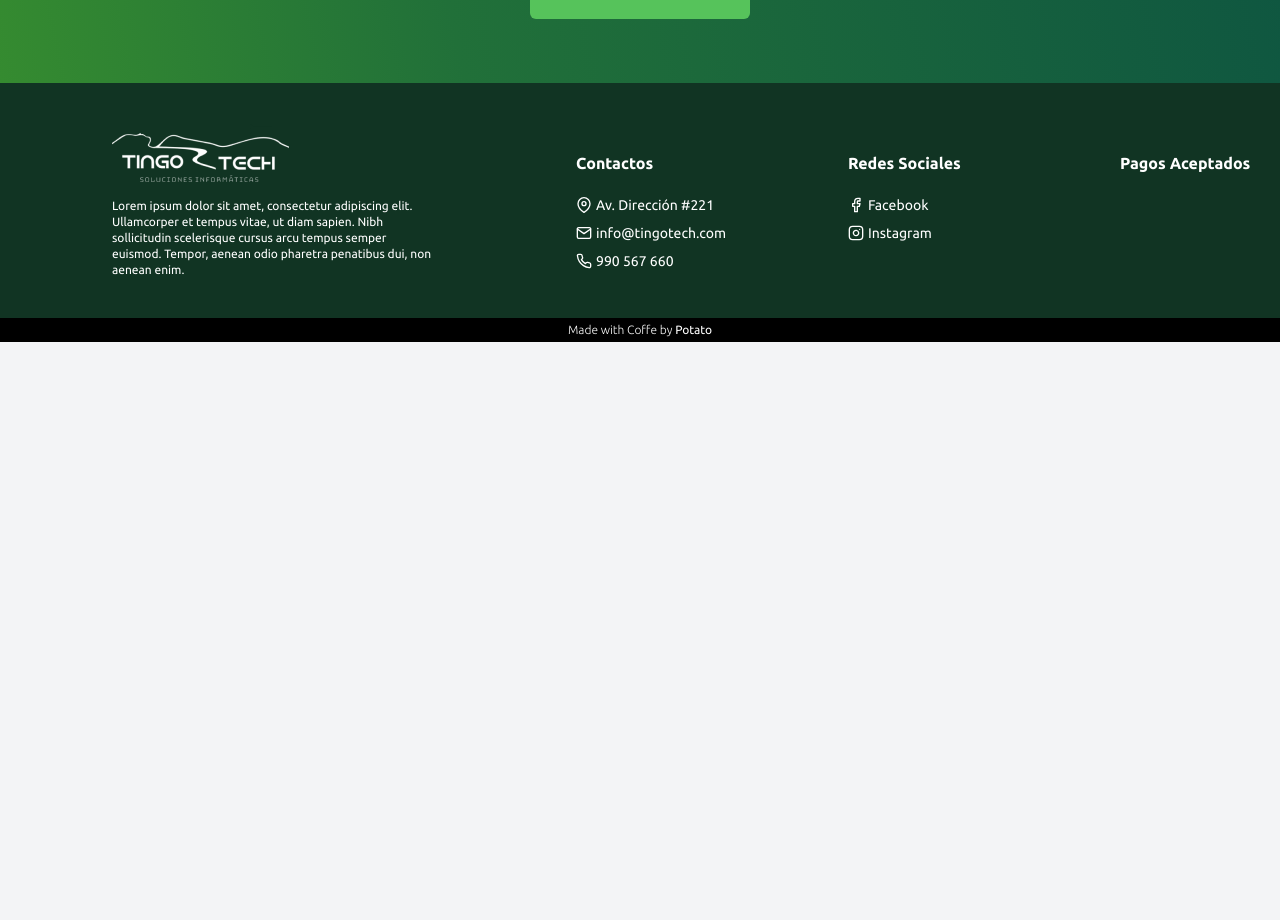
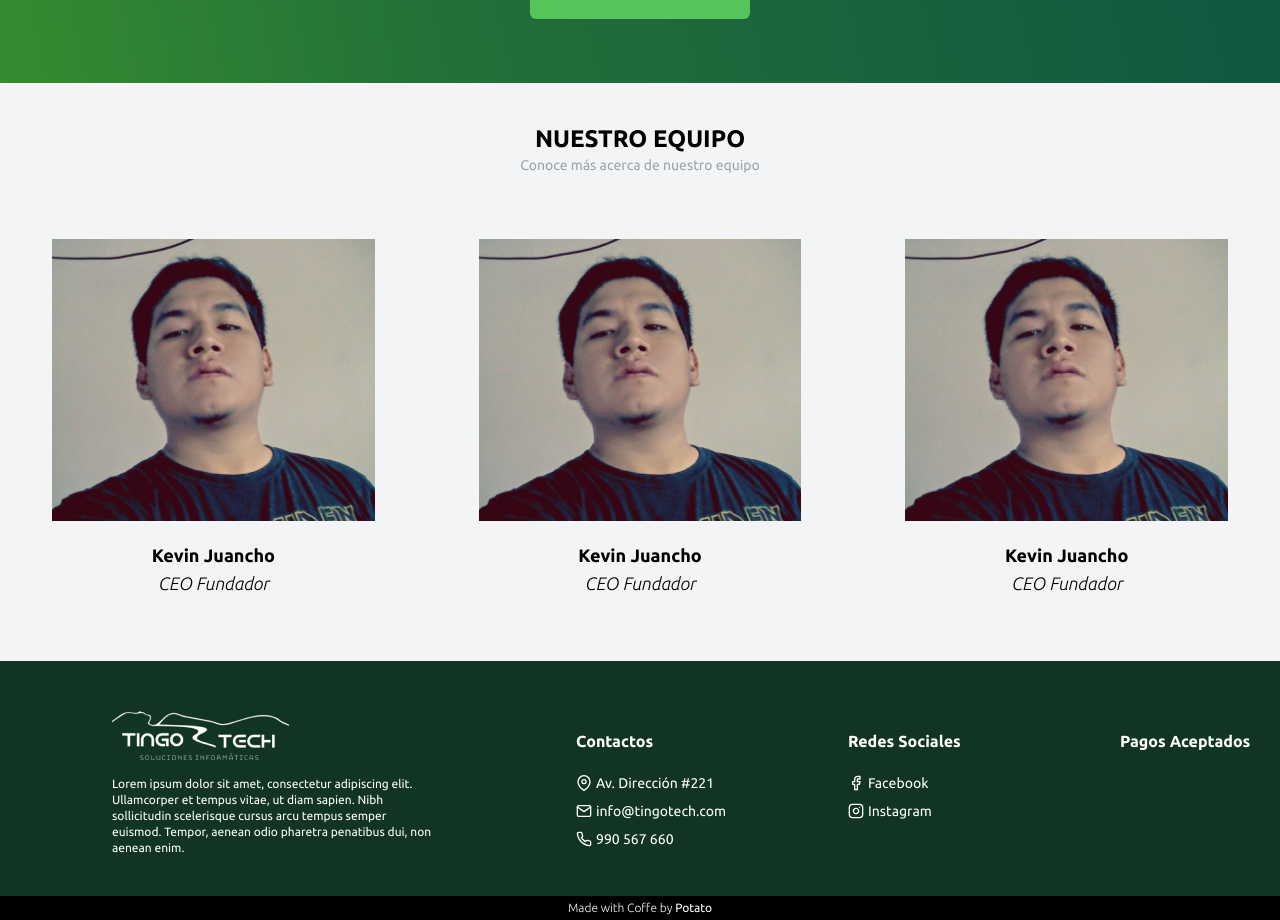
Before and after one commit to wasi-lat/tingotech, a Next.js app: page / in a window 1280 px wide. Shown: the part 2005-2925 px from the top of the page. Before the commit the page ends 2347 px from the top, so only its background shows below. Built offline with nearby package versions, Linux system fonts and the light colour scheme.

Commit message:
ADD: team section

```diff
--- a/pages/index.js
+++ b/pages/index.js
@@ -139,6 +139,37 @@ export default function Home() {
             </button>
           </div>
         </section>
+        <section className="container mx-auto my-10">
+          <div className="flex flex-col items-center my-10">
+            <h2 className="font-bold text-2xl">NUESTRO EQUIPO</h2>
+            <p className="text-gray-400 text-sm text-center w-80">
+              Conoce más acerca de nuestro equipo
+            </p>
+          </div>
+          <div className="flex">
+            <div className="w-1/3 mx-5 py-6 px-8">
+              <div className="block overflow-hidden">
+                <img className="object-contain w-full h-full" src="/img/juancho.png" alt="Juanco" />
+              </div>
+              <p className="font-bold text-lg text-center mt-5">Kevin Juancho</p>
+              <p className="font-light text-lg italic text-center">CEO Fundador</p>
+            </div>
+            <div className="w-1/3 mx-5 py-6 px-8">
+              <div className="block overflow-hidden">
+                <img className="object-contain w-full h-full" src="/img/juancho.png" alt="Juanco" />
+              </div>
+              <p className="font-bold text-lg text-center mt-5">Kevin Juancho</p>
+              <p className="font-light text-lg italic text-center">CEO Fundador</p>
+            </div>
+            <div className="w-1/3 mx-5 py-6 px-8">
+              <div className="block overflow-hidden">
+                <img className="object-contain w-full h-full" src="/img/juancho.png" alt="Juanco" />
+              </div>
+              <p className="font-bold text-lg text-center mt-5">Kevin Juancho</p>
+              <p className="font-light text-lg italic text-center">CEO Fundador</p>
+            </div>
+          </div>
+        </section>
       </main>
     </Layout>
   )
```
Also changed, not shown: public/img/juancho.png (added).
